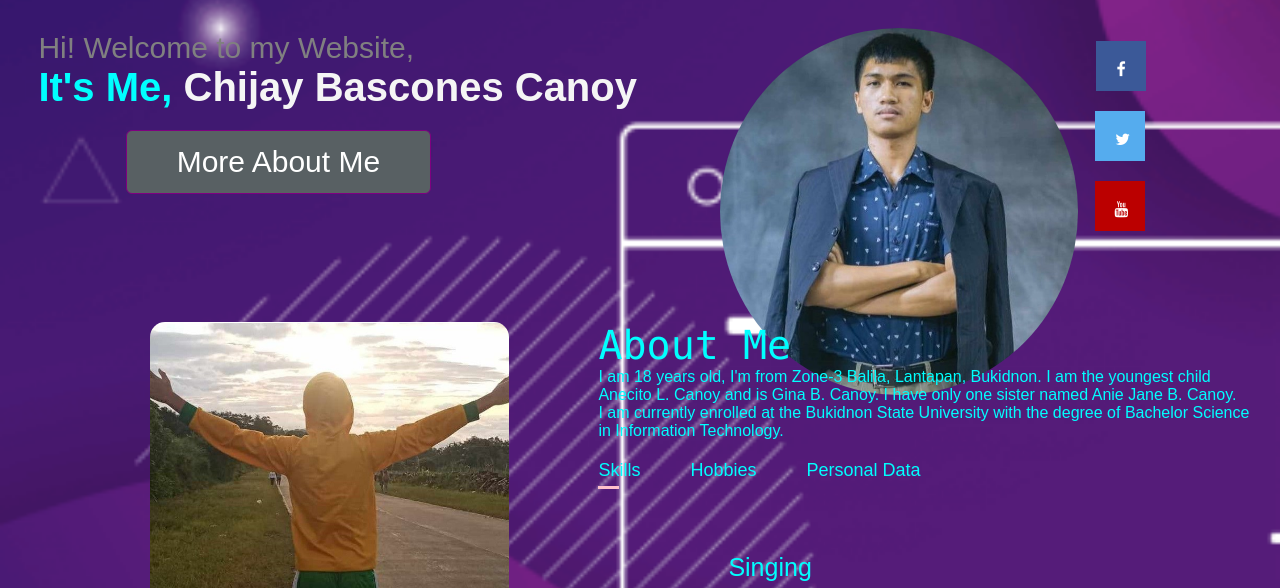
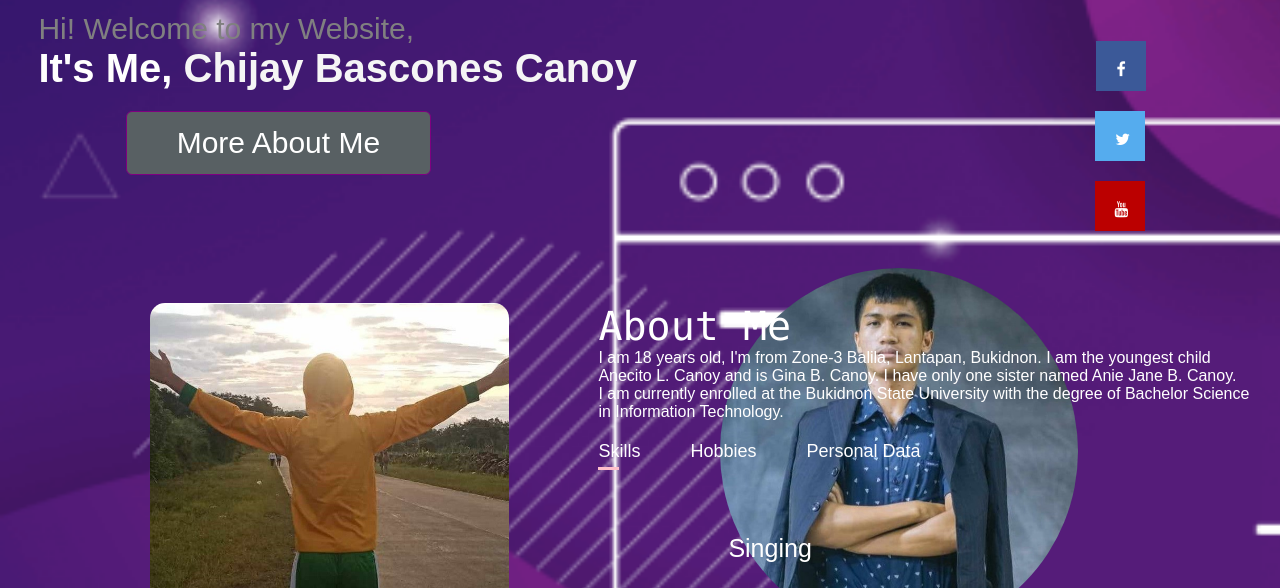
Before and after one commit to Chijay19/Jay, a plain HTML site: page index.html in a window 1280 px wide. Shown: the part 212-800 px from the top of the page. Drawn offline with Linux system fonts and the light colour scheme.

Commit message:
Update style.css

```diff
--- a/style.css
+++ b/style.css
@@ -17,7 +17,7 @@ body{
     position: relative;
     border-radius: 50%;
     left: 45rem;
-    top: 15rem;
+    top: 30rem;
 }
 .image:hover{
     box-shadow: 0 0 50px white;
@@ -68,7 +68,7 @@ nav ul li a:hover::after{
     width: 50%;
 }
 .header-text{
-    margin-top: 3.5%;
+    margin-top: 2%;
     font-size: 30px;
     color: gray;
 }
@@ -77,13 +77,13 @@ nav ul li a:hover::after{
     color: whitesmoke;
 }
 .header-text h1 span{
-    color: aqua;
+    color: white;
 }
 #about{
     position: relative;
     top: 25rem;
     left: 7rem;
-    color: aqua;
+    color: white;
 }
 .profile2{
     width: 50%;
```
